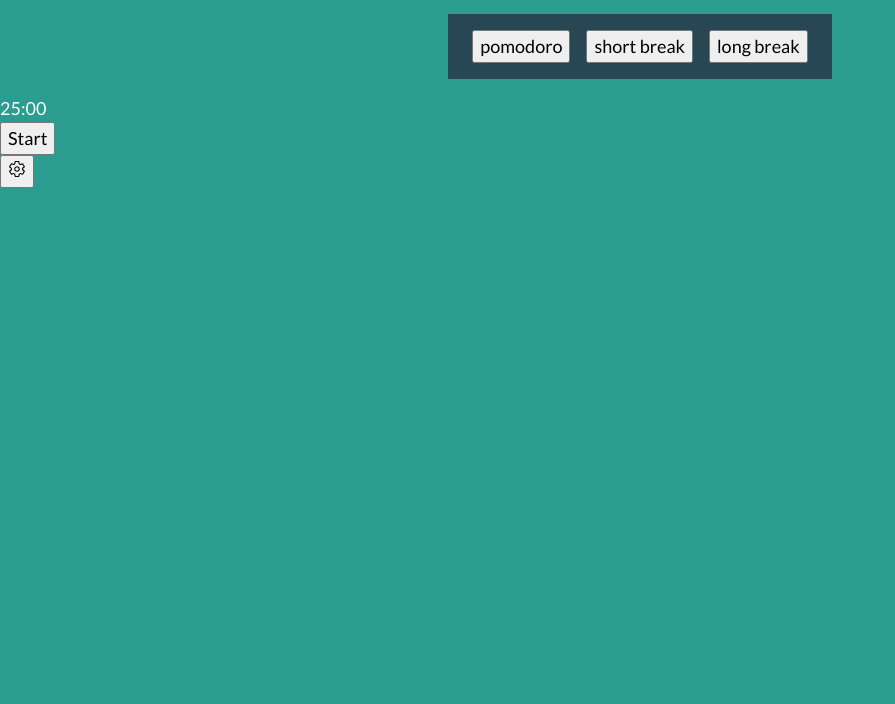
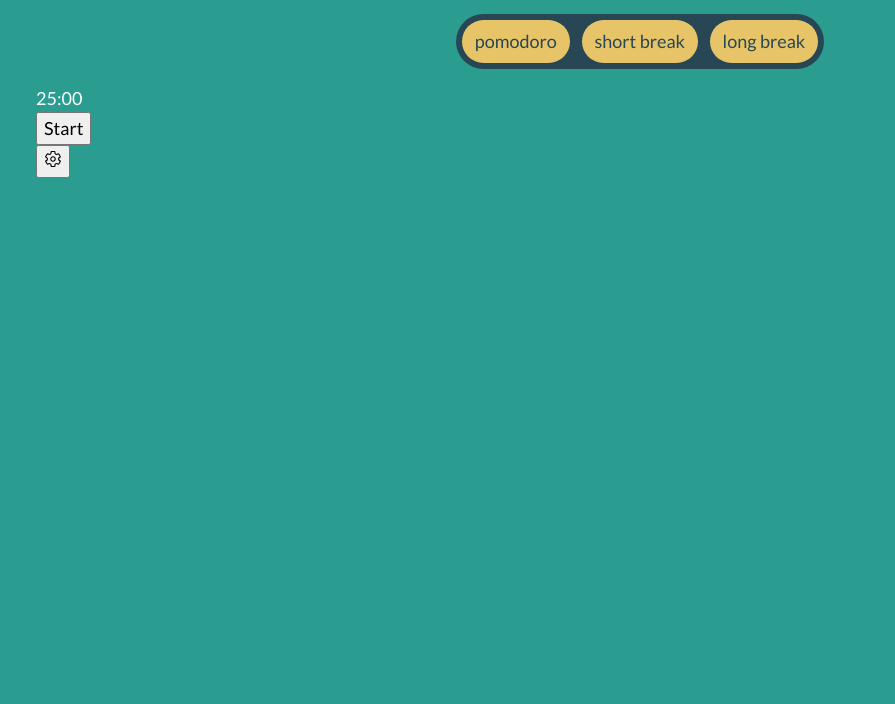
Before and after one commit to R3tr00o/Pomidoro, a plain HTML site: page index.html in a window 1280 px wide. Shown: the part 96-800 px from the top of the page, without its empty margins (0-895 px from the left). Drawn offline with nearby package versions, Linux system fonts and the light colour scheme.

Commit message:
Mode buttons style

```diff
--- a/index.css
+++ b/index.css
@@ -3,6 +3,7 @@
   /* COLORS */
 
   --clr-dark: 197, 37%, 24%;
+  --clr-accent: 43, 74%, 66%;
   --clr-light: 173, 58%, 39%;
   --clr-white: 100, 100%, 100%;
 
@@ -119,8 +120,12 @@ select {
   background-color: hsl(var(--clr-dark));
 }
 
+.bg-light {
+  background-color: hsl(var(--clr-light));
+}
+
 .bg-accent {
-  background-color: hsl(var(--clr-light));
+  background-color: hsl(var(--clr-accent));
 }
 
 .bg-white {
@@ -206,7 +211,9 @@ select {
 }
 
 .container {
+  padding-inline: 2em;
   margin-inline: auto;
+  max-width: 80rem;
 }
 
 /* COMPONENTS */
@@ -214,12 +221,26 @@ select {
 .primary-header {
   text-align: center;
   margin-block: 1rem;
+  font-weight: 700;
 }
 
-.primary-nav {
+.mode-panel {
   height: fit-content;
-  padding: 1rem 1.5rem;
+  padding: 0.4rem;
   margin-inline: auto;
   align-items: center;
   justify-content: center;
+  border-radius: 9000px;
+  --gap: 0.75rem;
 }
+
+.btn-mode {
+  border: 0;
+  border-radius: 9000px;
+  padding: 0.5rem 0.8rem;
+  cursor: pointer;
+}
+
+.btn-mode:focus {
+  border: 1px solid white;
+}
--- a/index.html
+++ b/index.html
@@ -21,16 +21,16 @@
     <script defer src="index.js"></script>
     <title>Pomidoro</title>
   </head>
-  <body class="flex flex-column">
+  <body class="container flex flex-column">
     <h1 class="primary-header fs-700">pomidoro</h1>
 
-    <nav class="primary-nav bg-dark flex">
-      <button class="">pomodoro</button>
-      <button class="">short break</button>
-      <button class="">long break</button>
+    <nav class="mode-panel bg-dark flex">
+      <button class="btn-mode bg-accent text-dark">pomodoro</button>
+      <button class="btn-mode bg-accent text-dark">short break</button>
+      <button class="btn-mode bg-accent text-dark">long break</button>
     </nav>
     <main>
-      <div>
+      <div class="circle">
         <p><span>25</span>:<span>00</span></p>
         <button>Start</button>
       </div>
```
